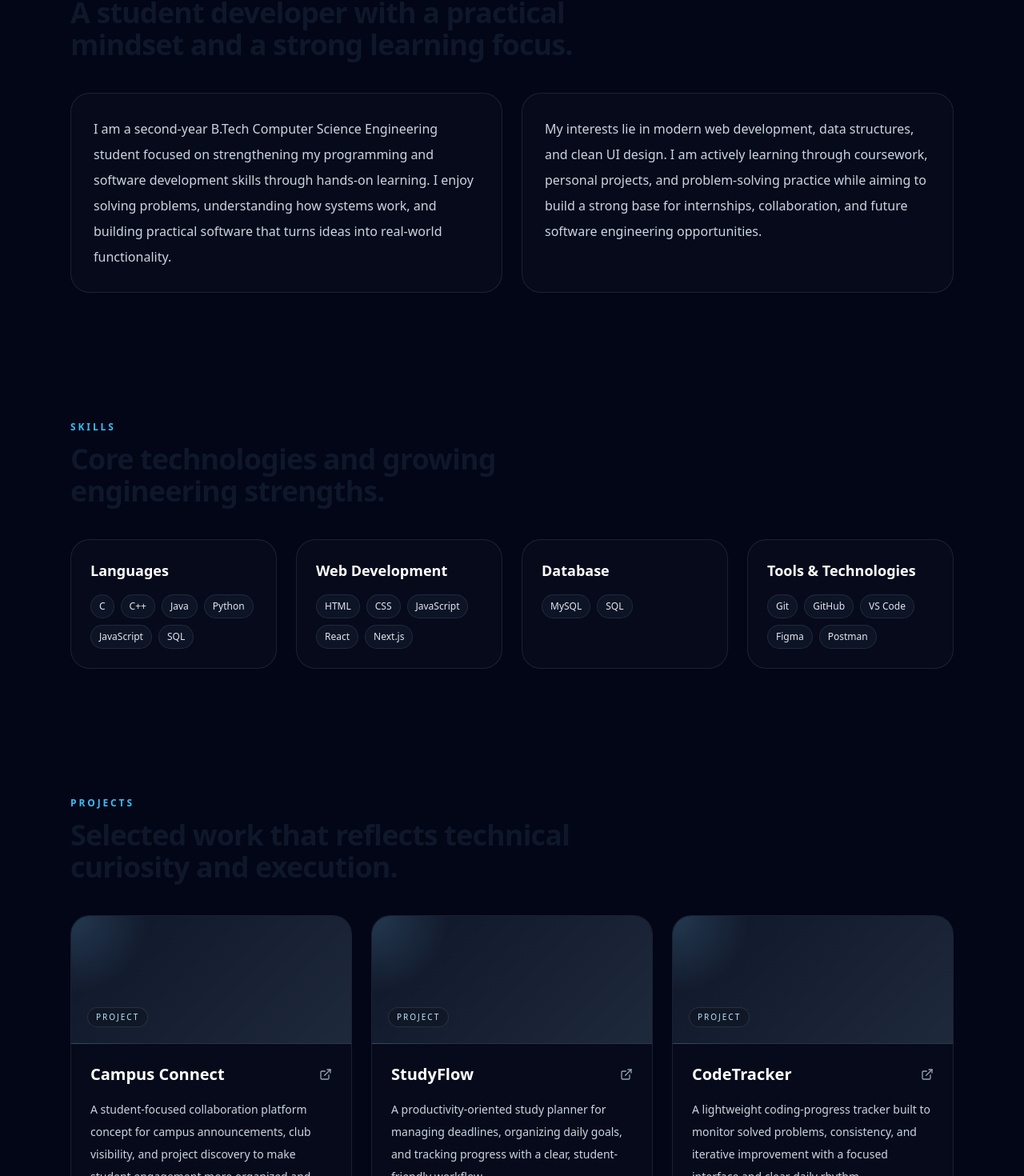
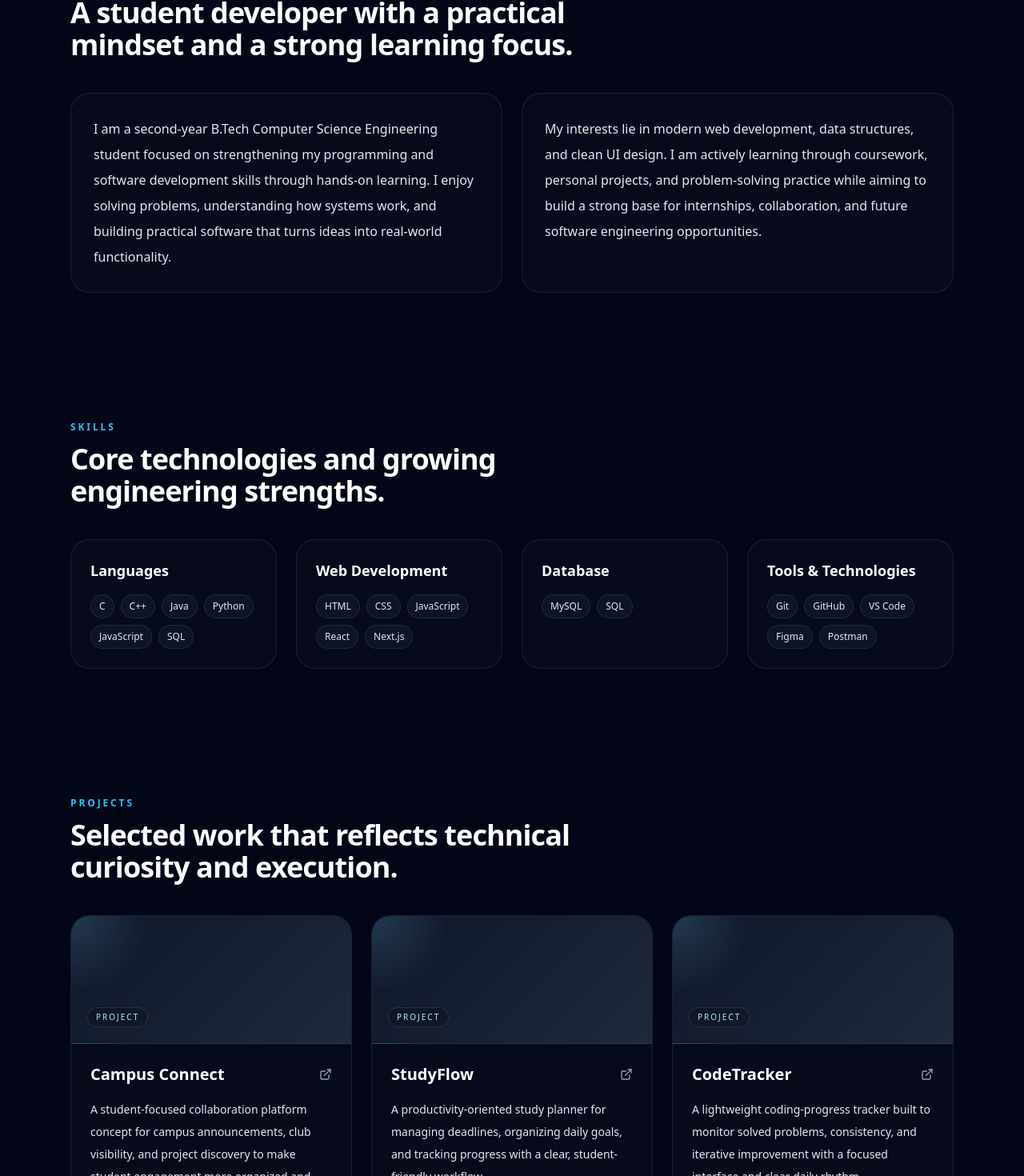
Before and after one commit to Hampan29/my_portfolio, a Next.js app: page / in a window 1280 px wide. Shown: the part 934-2404 px from the top of the page at 80% size. Built offline with nearby package versions, Linux system fonts and the light colour scheme.

Commit message:
Improve section contrast for readability

```diff
--- a/app/page.tsx
+++ b/app/page.tsx
@@ -97,7 +97,7 @@ function SectionHeading({ eyebrow, title }: { eyebrow: string; title: string })
   return (
     <div className="mb-10 max-w-2xl">
       <p className="mb-3 text-xs font-semibold uppercase tracking-[0.24em] text-sky-400">{eyebrow}</p>
-      <h2 className="text-3xl font-semibold tracking-tight text-slate-900 dark:text-white md:text-4xl">{title}</h2>
+      <h2 className="text-3xl font-semibold tracking-tight text-white md:text-4xl">{title}</h2>
     </div>
   );
 }
@@ -327,7 +327,7 @@ export default function Home() {
 
           <div className="grid gap-6 md:grid-cols-2">
             <div className="rounded-3xl border border-slate-200/10 bg-white/[0.02] p-7">
-              <p className="text-base leading-8 text-slate-300">
+              <p className="text-base leading-8 text-slate-200">
                 I am a second-year B.Tech Computer Science Engineering student focused on strengthening my programming
                 and software development skills through hands-on learning. I enjoy solving problems, understanding how
                 systems work, and building practical software that turns ideas into real-world functionality.
@@ -335,7 +335,7 @@ export default function Home() {
             </div>
 
             <div className="rounded-3xl border border-slate-200/10 bg-white/[0.02] p-7">
-              <p className="text-base leading-8 text-slate-300">
+              <p className="text-base leading-8 text-slate-200">
                 My interests lie in modern web development, data structures, and clean UI design. I am actively learning
                 through coursework, personal projects, and problem-solving practice while aiming to build a strong base for
                 internships, collaboration, and future software engineering opportunities.
@@ -403,7 +403,7 @@ export default function Home() {
                     <ExternalLink className="h-4 w-4 text-slate-400 transition group-hover:text-sky-300" />
                   </div>
 
-                  <p className="text-sm leading-7 text-slate-300">{project.description}</p>
+                  <p className="text-sm leading-7 text-slate-200">{project.description}</p>
 
                   <div className="mt-5 flex flex-wrap gap-2">
                     {project.stack.map((tech) => (
@@ -485,7 +485,7 @@ export default function Home() {
                   {item.meta}
                 </div>
                 <h3 className="mb-3 text-lg font-semibold text-white">{item.title}</h3>
-                <p className="text-sm leading-7 text-slate-300">{item.detail}</p>
+                <p className="text-sm leading-7 text-slate-200">{item.detail}</p>
               </div>
             ))}
           </div>
```
